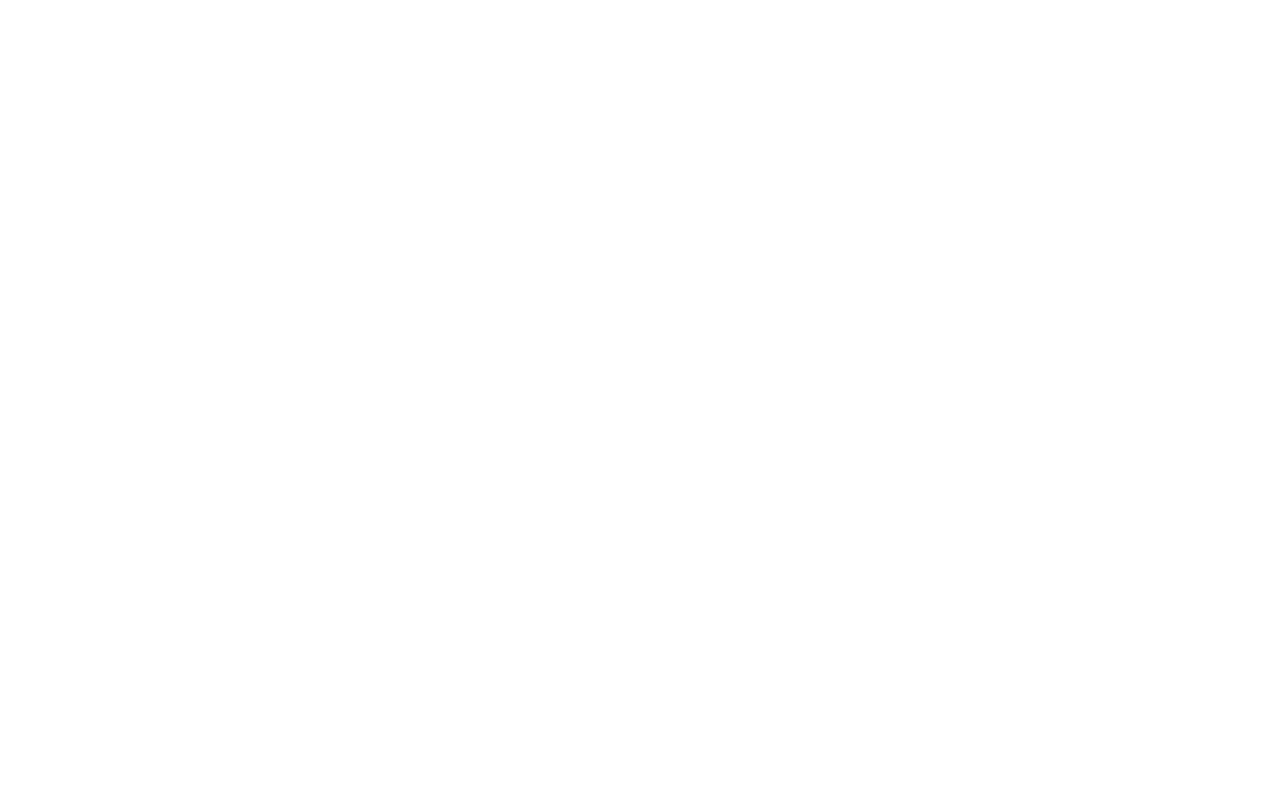
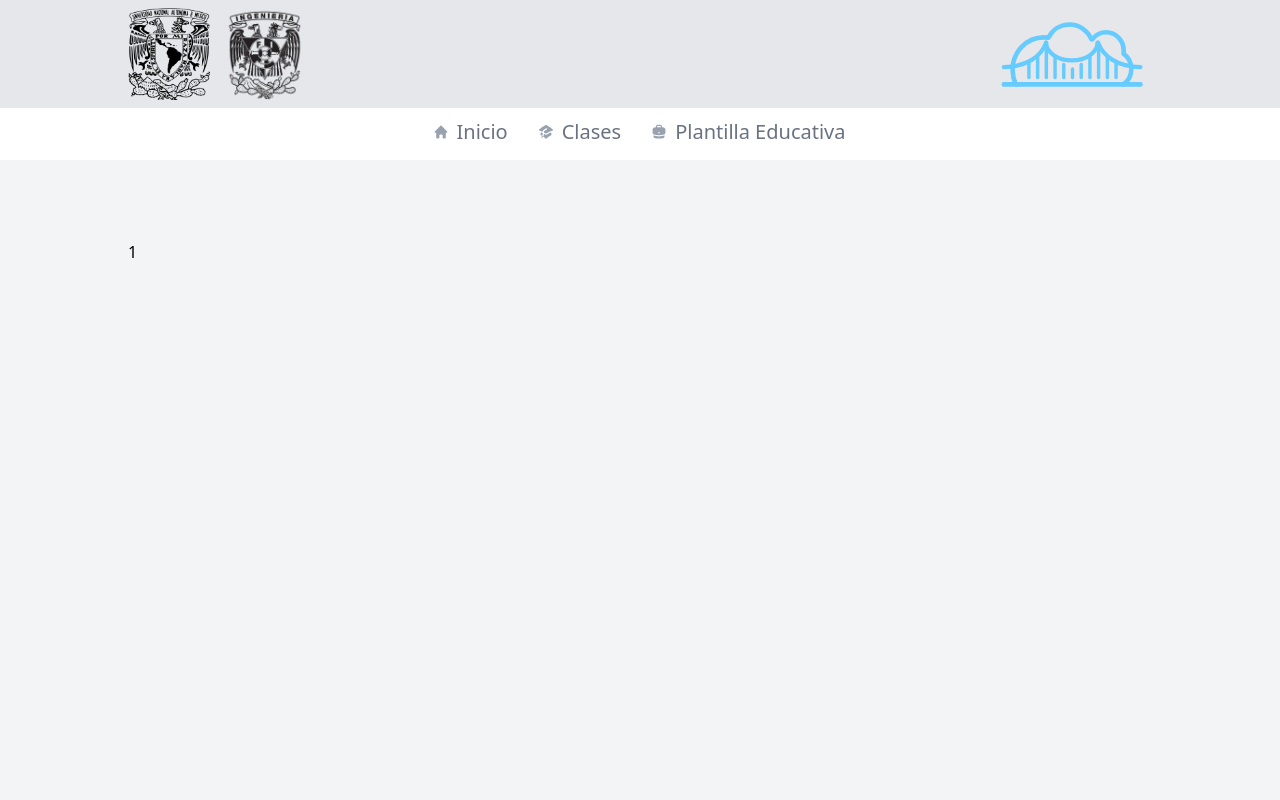
Before and after one commit to Karen616e/websiteAula, a React (Vite) app in the folder frontend/: page /profesores/1 in a window 1280 px wide. Before the commit this address had no page. Shown: the top 800 px of the page. Built offline with nearby package versions, Linux system fonts and the light colour scheme.

Commit message:
feat: add routing for dynamic view and component for professors details

```diff
--- /dev/null
+++ b/frontend/src/components/ProfessorDetails.tsx
@@ -0,0 +1,14 @@
+import { useParams } from "react-router-dom";
+
+
+const ProfessorDetails = () => {
+  const { id } = useParams();
+
+  return (
+    <div>
+      {id}
+    </div>
+  );
+}
+
+export default ProfessorDetails;
--- a/frontend/src/router.tsx
+++ b/frontend/src/router.tsx
@@ -5,6 +5,7 @@
 import Clases from "./views/Clases";
 import Coordinacion from "./views/Coordinacion";
 import Profesores from "./views/Profesores";
+import ProfessorDetails from "./components/ProfessorDetails";
 
 export default function Router(){
     return(
@@ -14,7 +15,10 @@
                 <Route path='/inicio' element={<Inicio />} />
                 <Route path='/clases' element={<Clases />} />
                 <Route path='/coordinacion' element={<Coordinacion />} />
+                <Route path='coordinacion/:id' element={<ProfessorDetails />} />
                 <Route path='/profesores' element={<Profesores />} />
+                <Route path='/profesores/:id' element={<ProfessorDetails />} />
+
             </Route>
         </Routes>
     </BrowserRouter>
```
